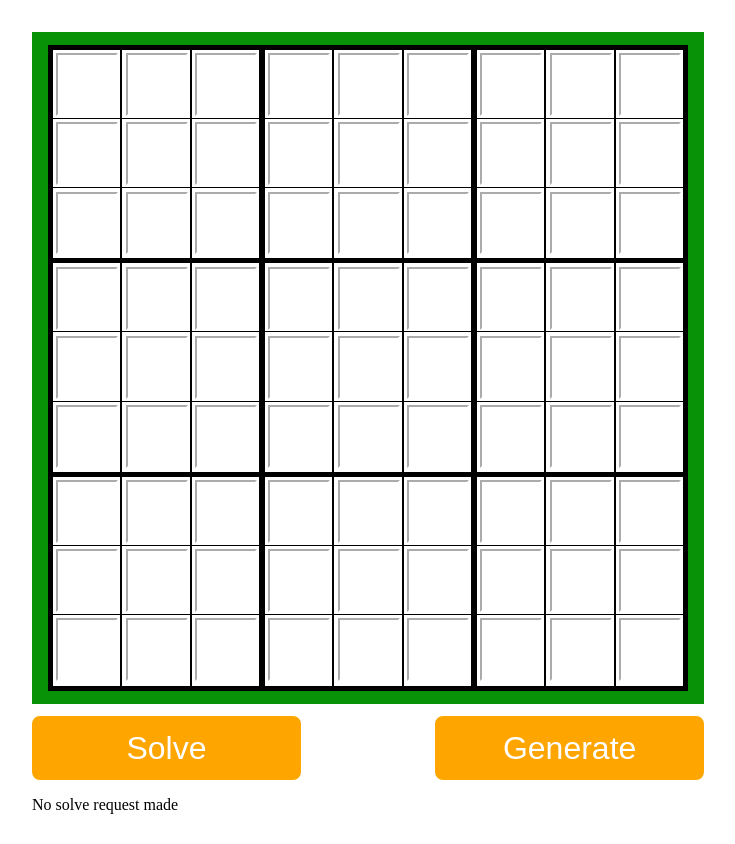
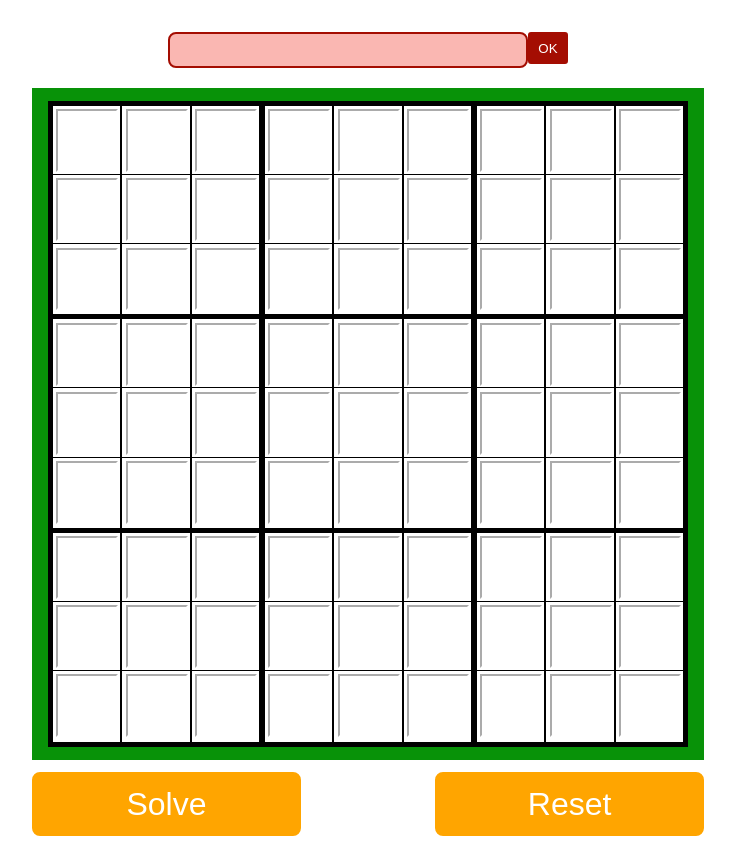
Before and after one commit to jackcbaker/sudoku-solver, a Vue app: page / in a window 1280 px wide. Shown: the whole page, without its empty margins (272-1007 px from the left). Built offline with nearby package versions, Linux system fonts and the light colour scheme.

Commit message:
Alert box

```diff
--- a/src/App.vue
+++ b/src/App.vue
@@ -1,5 +1,10 @@
 <template>
   <div class="container">
+    <div class="alertContainer">
+      <span class="alerts">
+      </span>
+      <button class="alerts">OK</button>
+    </div>
     <div class="board">
       <div class="row" v-for="row in board" :key="row.rowNum">
         <base-cell
@@ -13,10 +18,17 @@
       </div>
     </div>
     <div class="toolbar">
-      <button @click="solveBoard" v-bind:class="{solving: isSolving}">{{ solveButtonText }}</button>
-      <button @click="generateRandom" class="generate">Generate</button>
+      <button
+        @click="solveBoard"
+        class="bottomButtons"
+        v-bind:class="{solving: isSolving}"
+      >
+        {{ solveButtonText }}
+      </button>
+      <button @click="resetBoard" class="bottomButtons resetButton">
+        Reset
+      </button>
     </div>
-    <p>{{ solveStatus }}</p>
   </div>
 </template>
 
@@ -32,7 +44,8 @@ export default {
       board: this.initialiseBoardData(9),
       solveButtonText: "Solve",
       solveStatus: "No solve request made",
-      solverURL: "http://127.0.0.1:5000"
+      solverURL: "http://127.0.0.1:5000",
+      errors: ""
     };
   },
   computed: {
@@ -40,7 +53,7 @@ export default {
       return 100 / (this.boardSize) + '%'
     },
     isSolving: function() {
-      if (this.solveButtonText == "Solving...") {
+      if (this.solveButtonText != "Solve") {
         return true
       } else {
         return false
@@ -95,17 +108,17 @@ export default {
         let output_board = await solveResponse.text()
         this.solveButtonText = "Solve successful"
         console.log(this.board)
-        let parsed_board = JSON.parse(output_board)
-        console.log(parsed_board)
-        // for (let row of this.board) {
-        //   for (let cell of row['rowEntries']) {
-        //   }
-        // }
+        this.board = JSON.parse(output_board)
       }
     },
     updateCellValue(enteredValue, cellData) {
       this.board[cellData.row].rowEntries[cellData.col].value = enteredValue
       console.log(this.board[cellData.row].rowEntries[cellData.col])
+    },
+    resetBoard() {
+      this.board = this.initialiseBoardData(this.boardSize)
+      this.solveButtonText = "Solve"
+      this.errors = ""
     }
   },
 };
@@ -134,7 +147,7 @@ export default {
     align-items: center;
   }
 
-  button {
+  button.bottomButtons {
     background-color: orange;
     border: none;
     color: white;
@@ -152,7 +165,7 @@ export default {
     border: 4px solid orange;
   }
 
-  button:hover {
+  button.bottomButtons:hover {
     background-color: rgb(250, 207, 127);
     color: gray;
   }
@@ -163,7 +176,7 @@ export default {
     color: gray;
   }
 
-  button.generate {
+  button.resetButton {
     margin-right: 0;
     margin-left: auto;
     float: right;
@@ -173,4 +186,40 @@ export default {
     width: 100%;
     display: flex;
   }
+
+  div.alertContainer {
+    margin: auto;
+    margin-bottom: 3vmin;
+    width: 50vmin;
+    height: 4vmin;
+    padding: 0;
+  }
+
+  span.alerts {
+    width: 89%;
+    height: 100%;
+    border-radius: 8px;
+    background: #fab7b2;
+    border: 2px solid #a40d02;
+    margin: 0;
+    padding: 0;
+    display: inline-block;
+  }
+
+  button.alerts {
+    border-radius: 3px;
+    background: #a40d02;
+    padding: 0;
+    width: 10%;
+    height: 100%;
+    margin: 0;
+    float: right;
+    border: 2px solid #a40d02;
+    color: white;
+  }
+
+  button.alerts:hover {
+    background-color: #fab7b2;
+    color: gray;
+  }
 </style>
--- a/src/components/BaseCell.vue
+++ b/src/components/BaseCell.vue
@@ -11,7 +11,7 @@ export default {
   props: ['boardSize', 'cellData'],
   data() {
     return {
-      cellValue: ""
+      cellValue: this.cellData['value']
     }
   },
   computed: {
```
